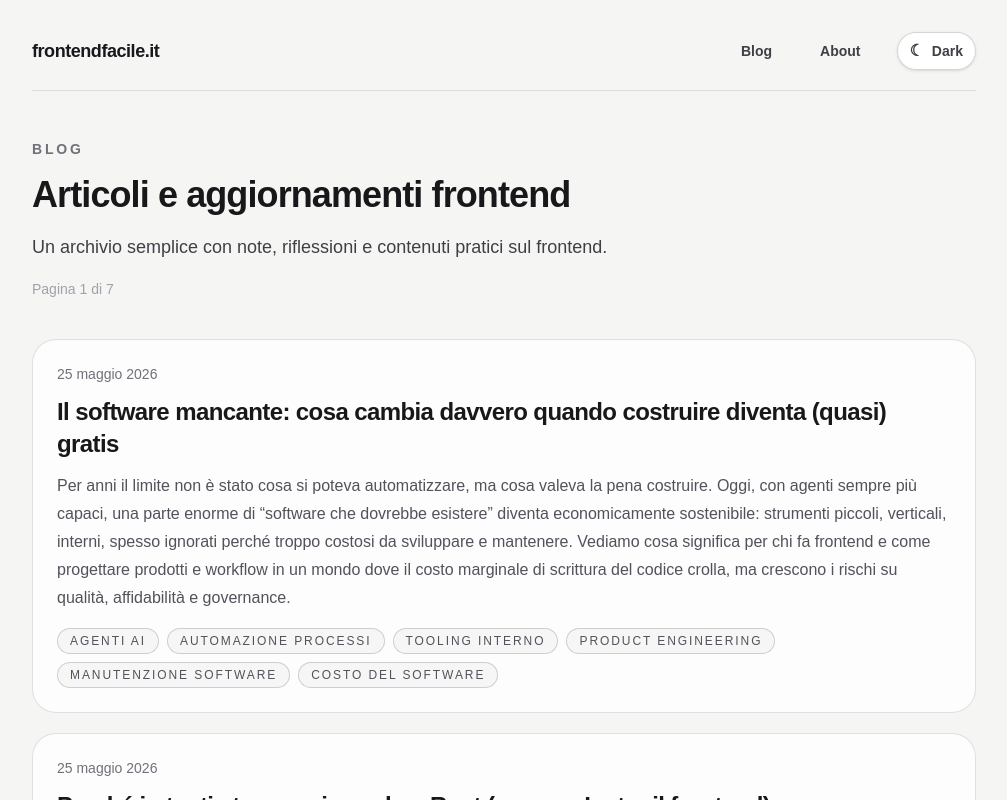
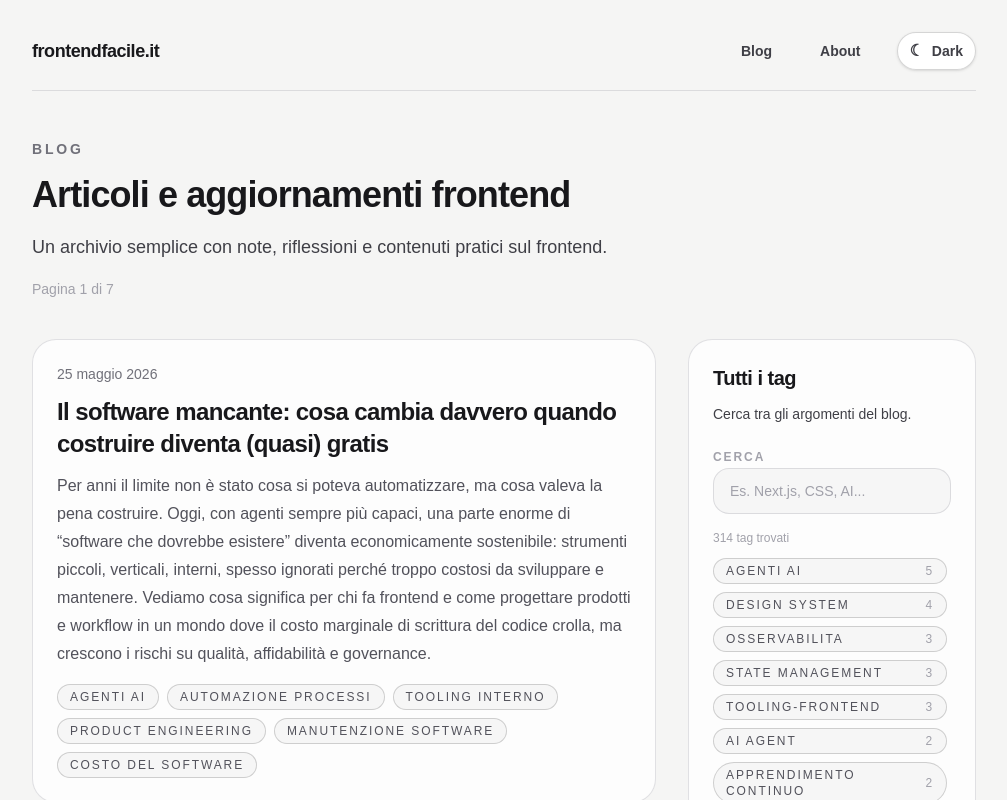
Before and after one commit to matteocollina/mc-blog-dev, a Next.js app: page / in a window 1280 px wide. Shown: the top 800 px of the page, without its empty margins (136-1143 px from the left). Built offline with nearby package versions, Linux system fonts and the light colour scheme; no server answers.

Commit message:
category

```diff
--- a/app/blog/page.tsx
+++ b/app/blog/page.tsx
@@ -1,7 +1,7 @@
 import type { Metadata } from "next";
 
 import { BlogListing } from "@/app/components/blog-listing";
-import { getAllPosts, POSTS_PER_PAGE } from "@/lib/blog";
+import { getAllCategories, getAllPosts, POSTS_PER_PAGE } from "@/lib/blog";
 import { siteConfig } from "@/lib/site";
 
 function parsePageParam(value: string | string[] | undefined) {
@@ -52,7 +52,7 @@ export async function generateMetadata(
 }
 
 export default async function BlogPage(props: PageProps<"/blog">) {
-  const posts = await getAllPosts();
+  const [posts, categories] = await Promise.all([getAllPosts(), getAllCategories()]);
   const searchParams = await props.searchParams;
   const requestedPage = parsePageParam(searchParams.page);
   const totalPages = Math.max(1, Math.ceil(posts.length / POSTS_PER_PAGE));
@@ -63,6 +63,7 @@ export default async function BlogPage(props: PageProps<"/blog">) {
   return (
     <BlogListing
       posts={visiblePosts}
+      categories={categories}
       currentPage={currentPage}
       totalPages={totalPages}
     />
--- a/app/components/blog-listing.tsx
+++ b/app/components/blog-listing.tsx
@@ -1,10 +1,12 @@
 import Link from "next/link";
 
-import type { BlogPost } from "@/lib/blog";
+import BlogTagSidebar from "@/app/components/blog-tag-sidebar";
+import type { BlogCategory, BlogPost } from "@/lib/blog";
 import { formatPublishedAt, slugifyTag } from "@/lib/blog";
 
 type BlogListingProps = {
   posts: BlogPost[];
+  categories: BlogCategory[];
   currentPage: number;
   totalPages: number;
 };
@@ -15,6 +17,7 @@ function buildPageHref(page: number) {
 
 export function BlogListing({
   posts,
+  categories,
   currentPage,
   totalPages,
 }: BlogListingProps) {
@@ -36,6 +39,14 @@ export function BlogListing({
         </p>
       </div>
 
+      {categories.length > 0 ? (
+        <div className="lg:hidden">
+          <BlogTagSidebar categories={categories} variant="mobile" />
+        </div>
+      ) : null}
+
+      <div className="grid gap-8 lg:grid-cols-[minmax(0,1fr)_18rem] lg:items-start">
+        <div className="space-y-8">
           <div className="space-y-5">
             {posts.map((post) => (
               <article
@@ -103,6 +114,14 @@ export function BlogListing({
               )}
             </nav>
           ) : null}
+        </div>
+
+        {categories.length > 0 ? (
+          <aside className="hidden lg:sticky lg:top-8 lg:block">
+            <BlogTagSidebar categories={categories} />
+          </aside>
+        ) : null}
+      </div>
     </section>
   );
 }
--- /dev/null
+++ b/app/components/blog-tag-sidebar.tsx
@@ -0,0 +1,129 @@
+"use client";
+
+import Link from "next/link";
+import { useDeferredValue, useState } from "react";
+
+import type { BlogCategory } from "@/lib/blog";
+
+type BlogTagSidebarProps = {
+  categories: BlogCategory[];
+  variant?: "mobile" | "desktop";
+};
+
+export default function BlogTagSidebar({
+  categories,
+  variant = "desktop",
+}: BlogTagSidebarProps) {
+  const isMobile = variant === "mobile";
+  const [query, setQuery] = useState("");
+  const [isOpen, setIsOpen] = useState(!isMobile);
+  const deferredQuery = useDeferredValue(query);
+  const normalizedQuery = deferredQuery.trim().toLocaleLowerCase("it-IT");
+  const filteredCategories = normalizedQuery
+    ? categories.filter((category) =>
+        category.name.toLocaleLowerCase("it-IT").includes(normalizedQuery),
+      )
+    : categories;
+
+  return (
+    <div
+      className={
+        isMobile
+          ? "space-y-3 rounded-2xl border border-[var(--border)] bg-[var(--surface)] p-4"
+          : "space-y-4 rounded-3xl border border-[var(--border)] bg-[var(--surface)] p-6"
+      }
+    >
+      {isMobile ? (
+        <button
+          type="button"
+          aria-expanded={isOpen}
+          onClick={() => setIsOpen((open) => !open)}
+          className="flex w-full items-center justify-between rounded-xl bg-[var(--surface-muted)] px-3 py-3 text-left transition-colors hover:bg-[var(--surface-strong)] focus-visible:outline-2 focus-visible:outline-offset-2 focus-visible:outline-[var(--text-muted)]"
+        >
+          <span className="space-y-1">
+            <span className="block text-sm font-semibold uppercase tracking-[0.18em] text-[var(--text-subtle)]">
+              Tutti i tag
+            </span>
+            <span className="block text-sm text-[var(--text-secondary)]">
+              {categories.length} {categories.length === 1 ? "argomento" : "argomenti"}
+            </span>
+          </span>
+          <span className="text-lg leading-none text-[var(--text-secondary)]">
+            {isOpen ? "−" : "+"}
+          </span>
+        </button>
+      ) : (
+        <div className="space-y-2">
+          <h2 className="text-xl font-semibold tracking-tight text-[var(--text-primary)]">
+            Tutti i tag
+          </h2>
+          <p className="text-sm leading-7 text-[var(--text-secondary)]">
+            Cerca tra gli argomenti del blog.
+          </p>
+        </div>
+      )}
+
+      {!isMobile || isOpen ? (
+        <>
+          {isMobile ? (
+            <p className="text-sm text-[var(--text-secondary)]">
+              Cerca tra gli argomenti del blog.
+            </p>
+          ) : null}
+
+          <label className={isMobile ? "block space-y-1.5" : "block space-y-2"}>
+            <span className="text-xs font-semibold uppercase tracking-[0.16em] text-[var(--text-subtle)]">
+              Cerca
+            </span>
+            <input
+              type="search"
+              value={query}
+              onChange={(event) => setQuery(event.target.value)}
+              placeholder="Es. Next.js, CSS, AI..."
+              className={
+                isMobile
+                  ? "w-full rounded-xl border border-[var(--border)] bg-[var(--surface-muted)] px-3 py-2.5 text-sm text-[var(--text-primary)] outline-none transition-colors placeholder:text-[var(--text-subtle)] focus:border-[var(--accent-hover-border)] focus:bg-[var(--surface)]"
+                  : "w-full rounded-2xl border border-[var(--border)] bg-[var(--surface-muted)] px-4 py-3 text-sm text-[var(--text-primary)] outline-none transition-colors placeholder:text-[var(--text-subtle)] focus:border-[var(--accent-hover-border)] focus:bg-[var(--surface)]"
+              }
+            />
+          </label>
+
+          <div className="space-y-3">
+            <p className="text-xs text-[var(--text-subtle)]">
+              {filteredCategories.length} {filteredCategories.length === 1 ? "tag trovato" : "tag trovati"}
+            </p>
+
+            <nav
+              aria-label="Menu tag blog"
+              className={isMobile ? "max-h-36 overflow-y-auto pr-1" : "max-h-[min(50vh,36rem)] overflow-y-auto pr-1"}
+            >
+              <ul className={isMobile ? "space-y-2" : "flex flex-wrap gap-2 lg:flex-col lg:items-stretch"}>
+                {filteredCategories.map((category) => (
+                  <li key={category.slug}>
+                    <Link
+                      href={`/blog/categorie/${category.slug}`}
+                      className={
+                        isMobile
+                          ? "flex items-center justify-between rounded-xl border border-[var(--border)] bg-[var(--surface-muted)] px-3 py-2.5 text-sm font-medium text-[var(--text-secondary)] transition-colors hover:border-[var(--accent-hover-border)] hover:bg-[var(--surface-strong)] hover:text-[var(--text-primary)] focus-visible:outline-2 focus-visible:outline-offset-2 focus-visible:outline-[var(--text-muted)]"
+                          : "inline-flex items-center gap-2 rounded-full border border-[var(--accent-border)] bg-[var(--surface-muted)] px-3 py-1 text-xs font-medium uppercase tracking-[0.16em] text-[var(--text-tertiary)] transition-colors hover:border-[var(--accent-hover-border)] hover:bg-[var(--surface-strong)] hover:text-[var(--text-primary)] focus-visible:outline-2 focus-visible:outline-offset-2 focus-visible:outline-[var(--text-muted)] lg:flex lg:w-full lg:justify-between"
+                      }
+                    >
+                      <span>{category.name}</span>
+                      <span className="text-[var(--text-subtle)]">{category.count}</span>
+                    </Link>
+                  </li>
+                ))}
+              </ul>
+            </nav>
+
+            {filteredCategories.length === 0 ? (
+              <p className="rounded-2xl border border-dashed border-[var(--border)] bg-[var(--surface-muted)] px-4 py-5 text-sm text-[var(--text-secondary)]">
+                Nessun tag corrisponde alla ricerca.
+              </p>
+            ) : null}
+          </div>
+        </>
+      ) : null}
+    </div>
+  );
+}
--- a/app/page.tsx
+++ b/app/page.tsx
@@ -1,10 +1,17 @@
 import { BlogListing } from "./components/blog-listing";
-import { getAllPosts, POSTS_PER_PAGE } from "@/lib/blog";
+import { getAllCategories, getAllPosts, POSTS_PER_PAGE } from "@/lib/blog";
 
 export default async function Home() {
-  const posts = await getAllPosts();
+  const [posts, categories] = await Promise.all([getAllPosts(), getAllCategories()]);
   const totalPages = Math.max(1, Math.ceil(posts.length / POSTS_PER_PAGE));
   const visiblePosts = posts.slice(0, POSTS_PER_PAGE);
 
-  return <BlogListing posts={visiblePosts} currentPage={1} totalPages={totalPages} />;
+  return (
+    <BlogListing
+      posts={visiblePosts}
+      categories={categories}
+      currentPage={1}
+      totalPages={totalPages}
+    />
+  );
 }
--- a/content/blog/pronti-per-google-i-o-come-prepararsi-da-frontend-senza-perdere-tempo.md
+++ b/content/blog/pronti-per-google-i-o-come-prepararsi-da-frontend-senza-perdere-tempo.md
@@ -114,5 +114,3 @@ Per non lasciare tutto in sospeso:
 ## Conclusione
 
 Arrivare a Google I/O preparati non significa conoscere già tutte le novità: significa avere strumenti, baseline e un processo per trasformare gli annunci in miglioramenti reali per i tuoi utenti e per il tuo team.
-
-Se vuoi, dimmi stack (React/Vue/Svelte/Angular, SSR o SPA, target browser) e priorità (performance, DX, a11y): posso adattare questa checklist in una versione su misura con comandi e strumenti consigliati.
--- a/lib/blog.ts
+++ b/lib/blog.ts
@@ -110,7 +110,13 @@ function sortPosts(posts: BlogPost[]) {
 }
 
 function sortCategories(categories: BlogCategory[]) {
-  return categories.sort((left, right) => left.name.localeCompare(right.name, "it"));
+  return categories.sort((left, right) => {
+    if (right.count !== left.count) {
+      return right.count - left.count;
+    }
+
+    return left.name.localeCompare(right.name, "it");
+  });
 }
 
 const loadAllPosts = unstable_cache(
```
Lines whose indentation alone changed are shown as unchanged.
